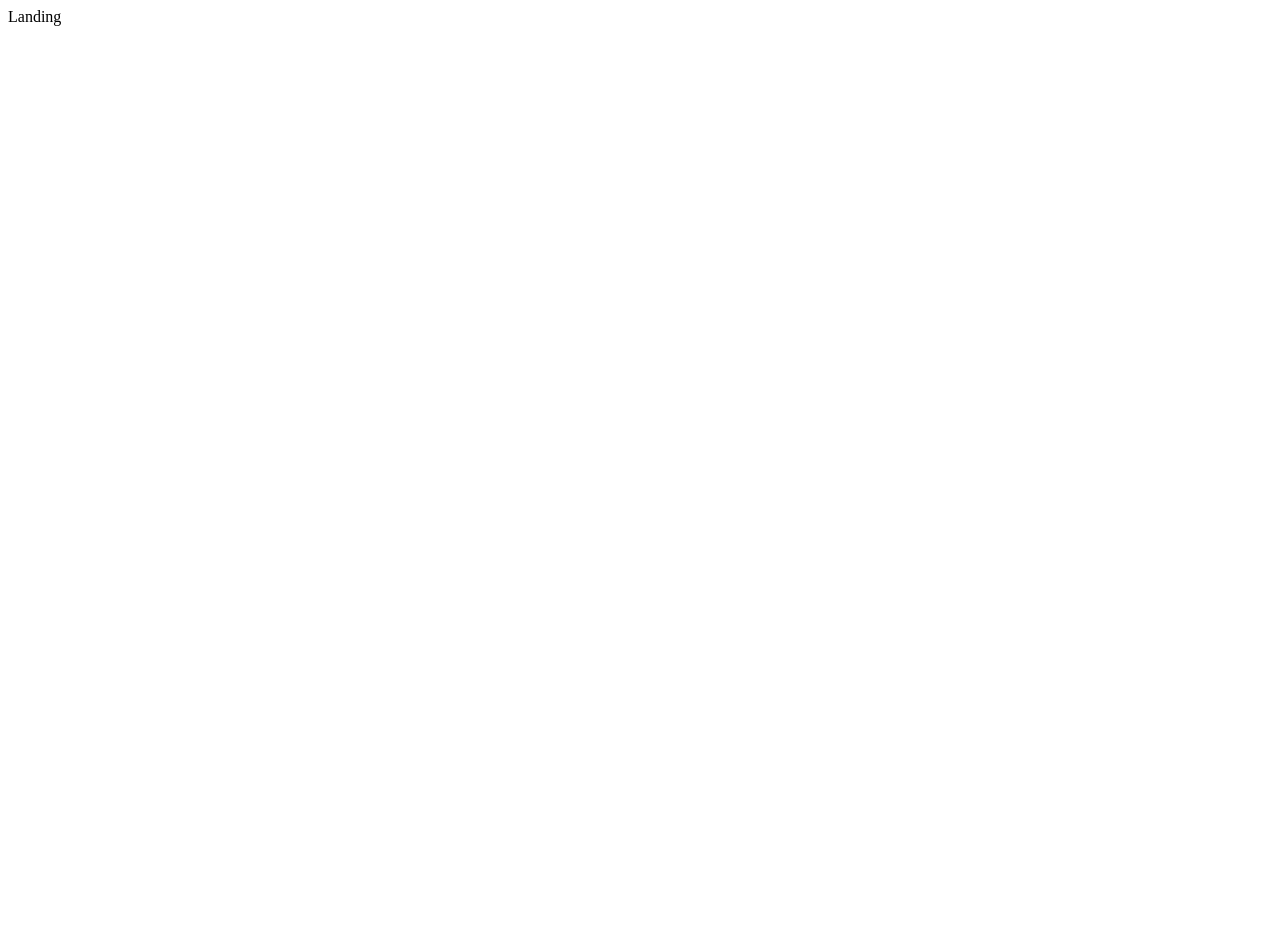
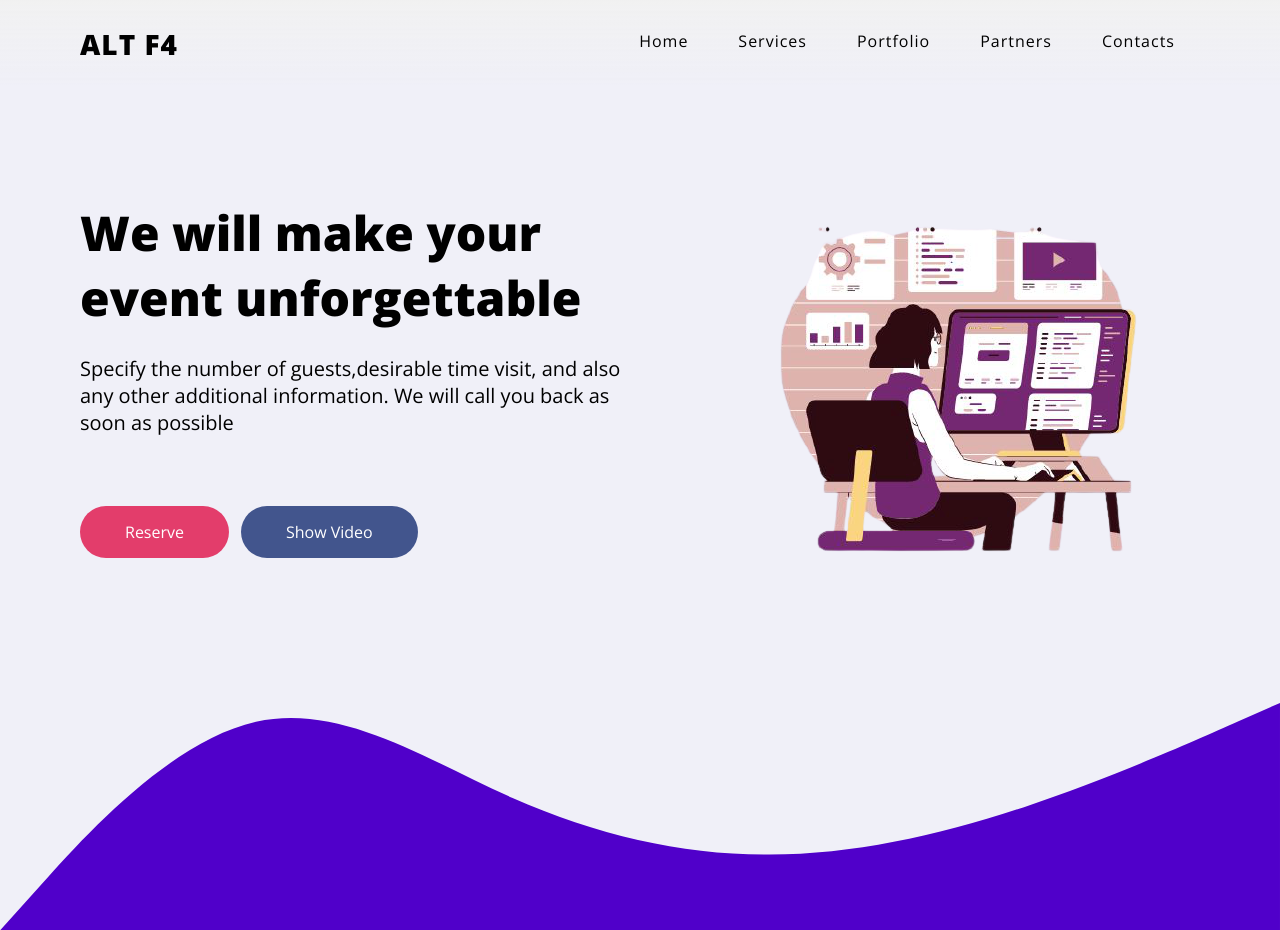
Before and after one commit to glendell03/mic_test_reactjs, a React (Create React App) app in the folder mic_test_reactjs/client/: page / in a window 1280 px wide. Before the commit the page ends 800 px from the top, so only its background shows below. Built offline with nearby package versions, Linux system fonts and the light colour scheme.

Commit message:
added landing page

```diff
--- a/mic_test_reactjs/client/public/index.html
+++ b/mic_test_reactjs/client/public/index.html
@@ -10,6 +10,12 @@
       content="Web site created using create-react-app"
     />
     <link rel="apple-touch-icon" href="%PUBLIC_URL%/logo192.png" />
+    <link
+      href="https://fonts.googleapis.com/css2?family=Open+Sans:wght@400;800&display=swap"
+      rel="stylesheet"
+    />
+    <link rel="preconnect" href="https://fonts.gstatic.com" />
+
     <!--
       manifest.json provides metadata used when your web app is installed on a
       user's mobile device or desktop. See https://developers.google.com/web/fundamentals/web-app-manifest/
--- /dev/null
+++ b/mic_test_reactjs/client/src/assets/css/landing.css
@@ -0,0 +1,97 @@
+* {
+  margin: 0;
+  padding: 0;
+  box-sizing: border-box;
+}
+a:hover {
+  color: #e33d6b;
+  text-decoration: underline;
+}
+body {
+  font-family: "Open Sans", sans-serif;
+  background-color: #f0f0f8;
+  overflow: hidden;
+}
+.wrap {
+  background-color: #f0f0f8;
+  background-blend-mode: overlay;
+}
+.wave {
+  position: absolute;
+  width: 100%;
+  bottom: -130px;
+  color: #7558aa;
+  opacity: 1;
+}
+header {
+  position: fixed;
+  top: 0;
+  left: 0;
+  width: 100%;
+  padding: 25px 80px;
+  background: linear-gradient(to top, transparent, #f1f1f1);
+}
+header .logo {
+  font-size: 28px;
+  font-weight: 700;
+  color: black;
+  float: left;
+  letter-spacing: 1px;
+}
+header .menu {
+  float: right;
+  margin-top: 5px;
+}
+header ul li {
+  display: inline-block;
+}
+header ul li a {
+  text-decoration: none;
+  font-size: 16px;
+  color: black;
+  margin: 0 25px;
+  font-weight: 300;
+  letter-spacing: 1px;
+}
+.flex-container {
+  display: flex;
+  flex-wrap: wrap;
+}
+.content {
+  max-width: 55%;
+  padding: 200px 80px 0;
+  color: black;
+  flex: 50%;
+}
+.content h1 {
+  font-size: 48px;
+}
+.content p {
+  font-size: 20px;
+  padding: 25px 0;
+  font-weight: 300;
+}
+.content .btn-grp {
+  margin-top: 45px;
+}
+.content a {
+  display: inline-block;
+  padding: 15px 45px;
+  text-decoration: none;
+  color: white;
+  border-radius: 50px;
+}
+.content a.color1 {
+  background-color: #e33d6b;
+  margin-right: 12px;
+}
+.content a.color2 {
+  background-color: #42558d;
+}
+
+.photo {
+  display: flex;
+  justify-content: center;
+  align-items: center;
+  height: 100vh;
+}
--- a/mic_test_reactjs/client/src/components/Landing.jsx
+++ b/mic_test_reactjs/client/src/components/Landing.jsx
@@ -1,7 +1,68 @@
 import React from "react";
+import "../assets/css/landing.css";
+import woman from "../assets/img/bla.png";
 
 const Landing = () => {
-  return <div>Landing</div>;
+  return (
+    <div className="wrap">
+      <header>
+        <div className="logo">ALT F4</div>
+        <div className="menu">
+          <ul>
+            <li>
+              <a href="/">Home</a>
+            </li>
+            <li>
+              <a href="/">Services</a>
+            </li>
+            <li>
+              <a href="/">Portfolio</a>
+            </li>
+            <li>
+              <a href="/">Partners</a>
+            </li>
+            <li>
+              <a href="/">Contacts</a>
+            </li>
+          </ul>
+        </div>
+      </header>
+      <div className="flex-container">
+        <div className="content">
+          <h1> We will make your event unforgettable</h1>
+          <p>
+            {" "}
+            Specify the number of guests,desirable time visit, and also any
+            other additional information. We will call you back as soon as
+            possible{" "}
+          </p>
+          <div className="btn-grp">
+            <a href="/" className="color1">
+              Reserve
+            </a>
+            <a href="/" className="color2">
+              Show Video
+            </a>
+          </div>
+        </div>
+        <svg
+          className="wave"
+          xmlns="http://www.w3.org/2000/svg"
+          viewBox="0 0 1440 320"
+        >
+          <path
+            fill="#5000ca"
+            fillOpacity="1"
+            d="M0,320L48,266.7C96,213,192,107,288,85.3C384,64,480,128,576,170.7C672,213,768,235,864,234.7C960,235,1056,213,1152,181.3C1248,149,1344,107,1392,85.3L1440,64L1440,320L1392,320C1344,320,1248,320,1152,320C1056,320,960,320,864,320C768,320,672,320,576,320C480,320,384,320,288,320C192,320,96,320,48,320L0,320Z"
+          ></path>
+        </svg>
+
+        <div className="photo">
+          <img alt="bla.png" src={woman} />
+        </div>
+      </div>
+    </div>
+  );
 };
 
 export default Landing;
```
Also changed, not shown: mic_test_reactjs/client/src/assets/img/BG.jpg (added), mic_test_reactjs/client/src/assets/img/bla.png (added).
